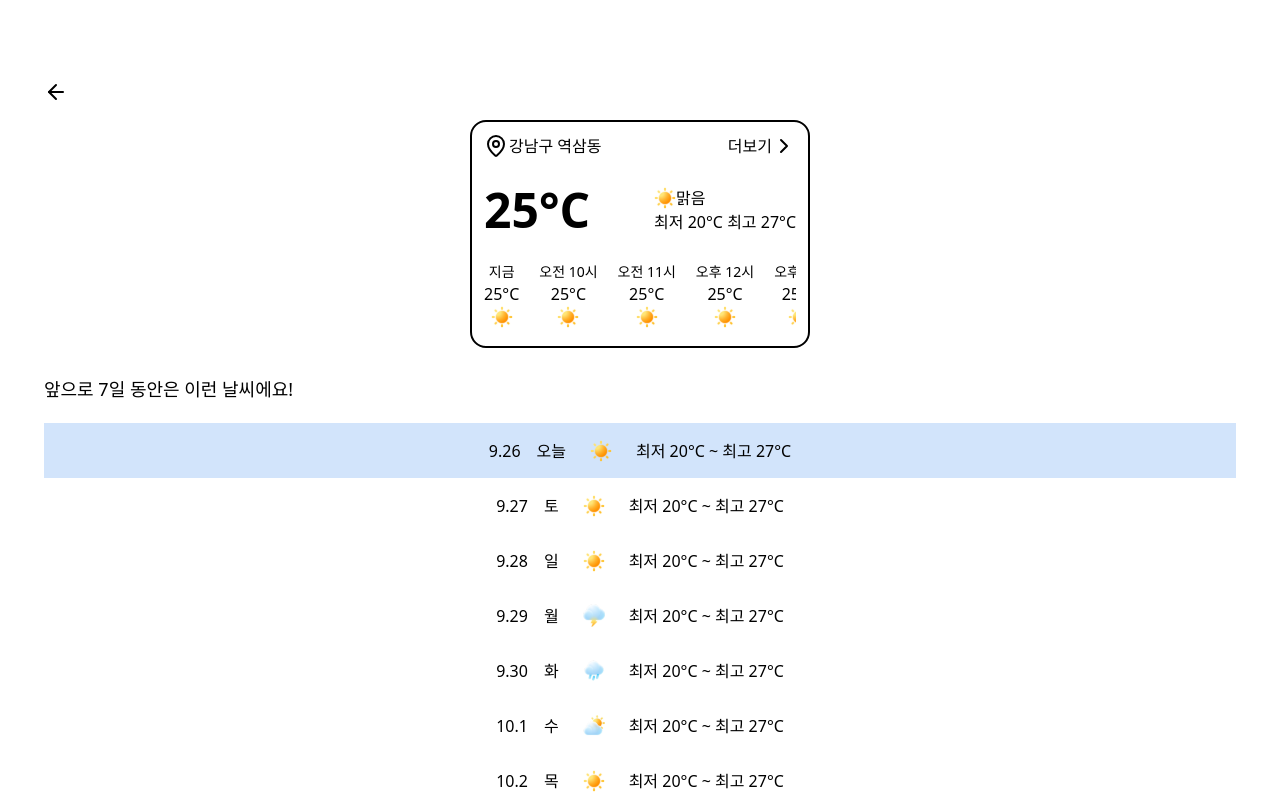
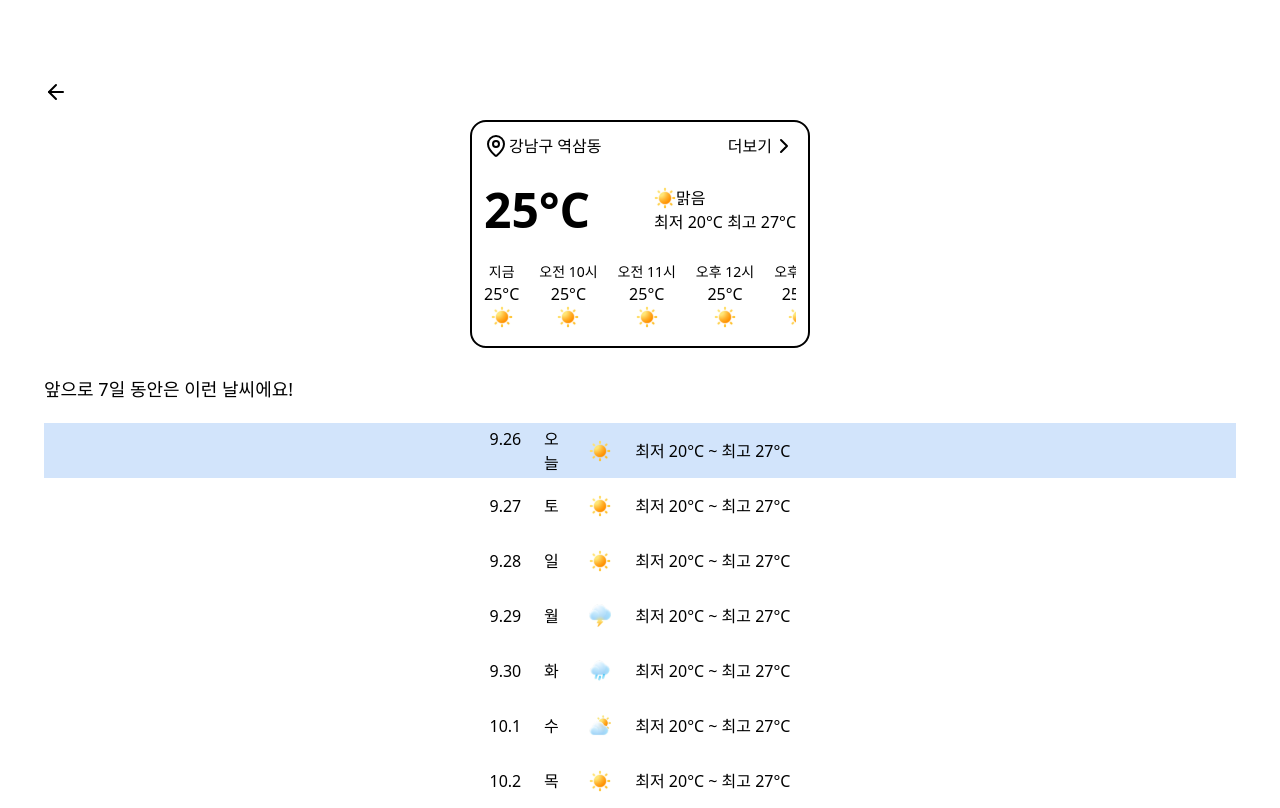
Before and after one commit to FRONTENDBOOTCAMP-14th/Final-Project-Team-5, a Next.js app: page /weather in a window 1280 px wide. Built offline with nearby package versions, Linux system fonts and the light colour scheme.

Commit message:
refactor. 날씨 상세정보 페이지 UI 수정 - 오늘 및 그 외 날짜 텍스트 가운데 정렬맞춤

```diff
--- a/src/app/weather/page.tsx
+++ b/src/app/weather/page.tsx
@@ -21,7 +21,7 @@ export default function WeatherDetails() {
         <div className="w-full h-[55px] bg-[#D2E4Fb] flex items-center justify-center">
           <p className="flex gap-4 mr-6">
             <span>9.26</span>
-            <span>오늘</span>
+            <span className="w-[28px] text-center">오늘</span>
           </p>
           <Image
             src="/weather/sunny.svg"
@@ -34,7 +34,7 @@ export default function WeatherDetails() {
         <div className="w-full h-[55px] flex items-center justify-center">
           <p className="flex gap-4 mr-6">
             <span>9.27</span>
-            <span>토</span>
+            <span className="w-[28px] text-center">토</span>
           </p>
           <Image
             src="/weather/sunny.svg"
@@ -47,7 +47,7 @@ export default function WeatherDetails() {
         <div className="w-full h-[55px] flex items-center justify-center">
           <p className="flex gap-4 mr-6">
             <span>9.28</span>
-            <span>일</span>
+            <span className="w-[28px] text-center">일</span>
           </p>
           <Image
             src="/weather/sunny.svg"
@@ -60,7 +60,7 @@ export default function WeatherDetails() {
         <div className="w-full h-[55px] flex items-center justify-center">
           <p className="flex gap-4 mr-6">
             <span>9.29</span>
-            <span>월</span>
+            <span className="w-[28px] text-center">월</span>
           </p>
           <Image
             src="/weather/lightning.svg"
@@ -73,7 +73,7 @@ export default function WeatherDetails() {
         <div className="w-full h-[55px] flex items-center justify-center">
           <p className="flex gap-4 mr-6">
             <span>9.30</span>
-            <span>화</span>
+            <span className="w-[28px] text-center">화</span>
           </p>
           <Image
             src="/weather/rain.svg"
@@ -86,7 +86,7 @@ export default function WeatherDetails() {
         <div className="w-full h-[55px] flex items-center justify-center">
           <p className="flex gap-4 mr-6">
             <span>10.1</span>
-            <span>수</span>
+            <span className="w-[28px] text-center">수</span>
           </p>
           <Image
             src="/weather/cloudy.svg"
@@ -99,7 +99,7 @@ export default function WeatherDetails() {
         <div className="w-full h-[55px] flex items-center justify-center">
           <p className="flex gap-4 mr-6">
             <span>10.2</span>
-            <span>목</span>
+            <span className="w-[28px] text-center">목</span>
           </p>
           <Image
             src="/weather/sunny.svg"
```
